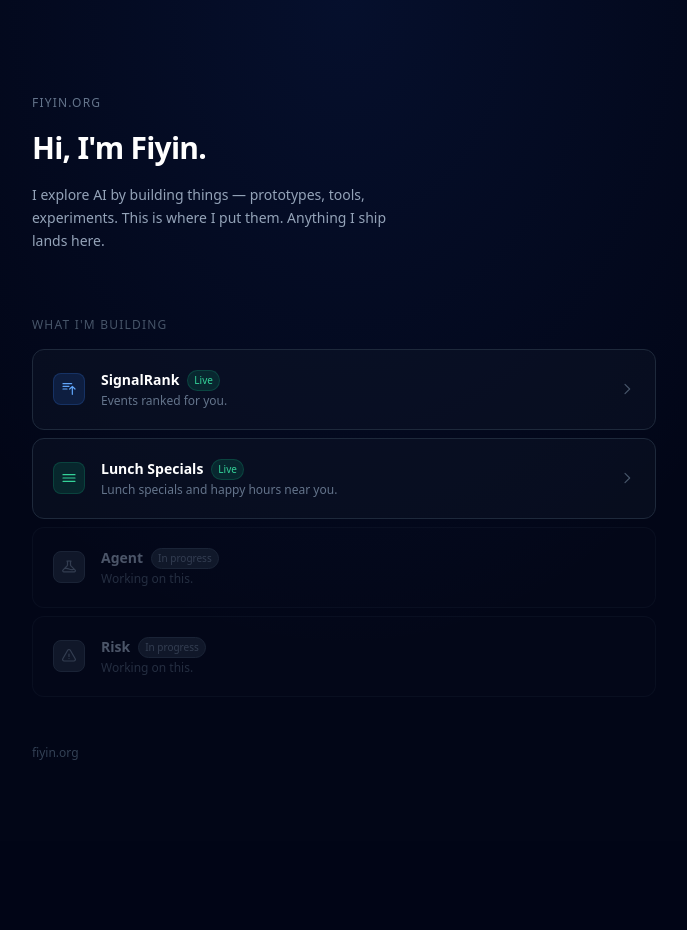
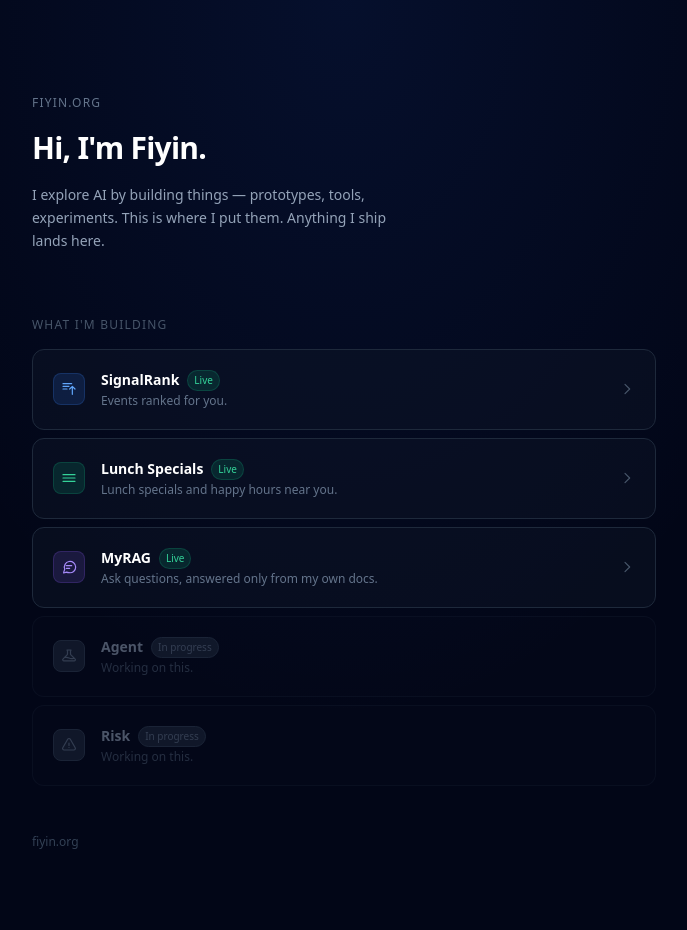
Before and after one commit to fiyinadeyera/fiyin-os, a Flask app: page / in a window 1280 px wide. Shown: the part 49-979 px from the top of the page, without its empty margins (296-983 px from the left). Before the commit the page ends 809 px from the top, so only its background shows below. Run offline with Flask 3, Linux system fonts and the light colour scheme; some libraries are stand-ins or nearby versions; some web fonts are replaced.

Commit message:
Add MyRAG to homepage project list
Links out to the live MyRAG deployment, a separate password-protected
RAG chat app that answers questions from my own docs.

```diff
--- a/templates/index.html
+++ b/templates/index.html
@@ -60,6 +60,26 @@
                 </svg>
             </a>
 
+            <a href="https://myrag-o7eu.onrender.com" target="_blank" class="group flex items-center justify-between p-5 rounded-xl border border-slate-800 hover:border-slate-600 bg-slate-900/40 hover:bg-slate-900/70 transition-all duration-150">
+                <div class="flex items-center gap-4">
+                    <div class="w-8 h-8 rounded-lg bg-violet-500/15 border border-violet-500/20 flex items-center justify-center flex-shrink-0">
+                        <svg class="w-4 h-4 text-violet-400" fill="none" viewBox="0 0 24 24" stroke="currentColor" stroke-width="1.8">
+                            <path stroke-linecap="round" stroke-linejoin="round" d="M8 10h8M8 14h5m-9 6l1.6-4.8A8.5 8.5 0 1112 20.5a8.46 8.46 0 01-3.6-.8L4 21z"/>
+                        </svg>
+                    </div>
+                    <div>
+                        <div class="flex items-center gap-2 mb-0.5">
+                            <span class="text-sm font-semibold text-white">MyRAG</span>
+                            <span class="text-[10px] font-medium px-1.5 py-0.5 rounded-full bg-emerald-500/15 text-emerald-400 border border-emerald-500/20">Live</span>
+                        </div>
+                        <p class="text-xs text-slate-500">Ask questions, answered only from my own docs.</p>
+                    </div>
+                </div>
+                <svg class="w-4 h-4 text-slate-600 group-hover:text-slate-400 transition-colors" fill="none" viewBox="0 0 24 24" stroke="currentColor" stroke-width="1.8">
+                    <path stroke-linecap="round" stroke-linejoin="round" d="M9 5l7 7-7 7"/>
+                </svg>
+            </a>
+
             <div class="flex items-center justify-between p-5 rounded-xl border border-slate-800/50 bg-slate-900/20 opacity-50 cursor-default select-none">
                 <div class="flex items-center gap-4">
                     <div class="w-8 h-8 rounded-lg bg-slate-800 border border-slate-700 flex items-center justify-center flex-shrink-0">
```
